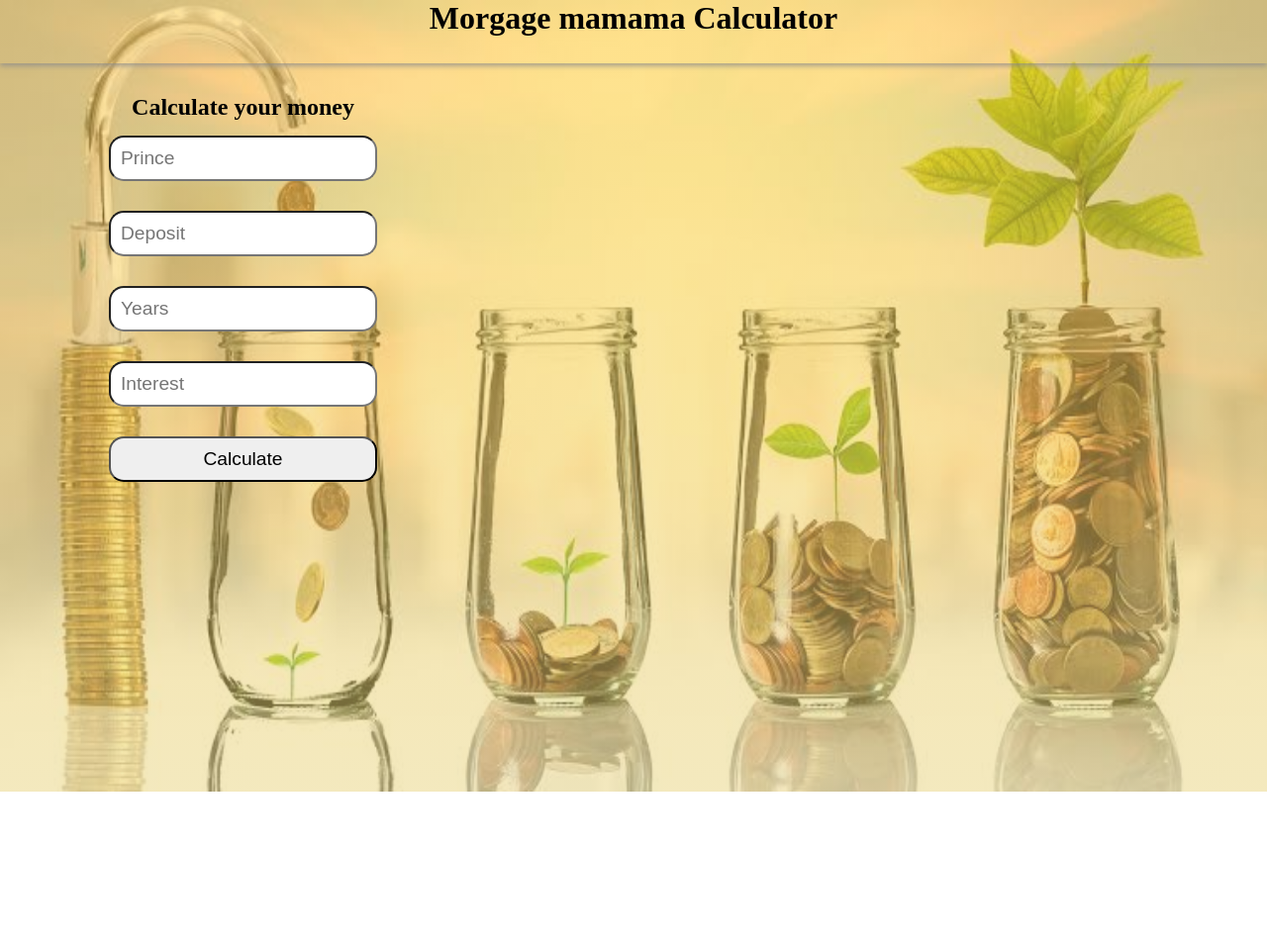
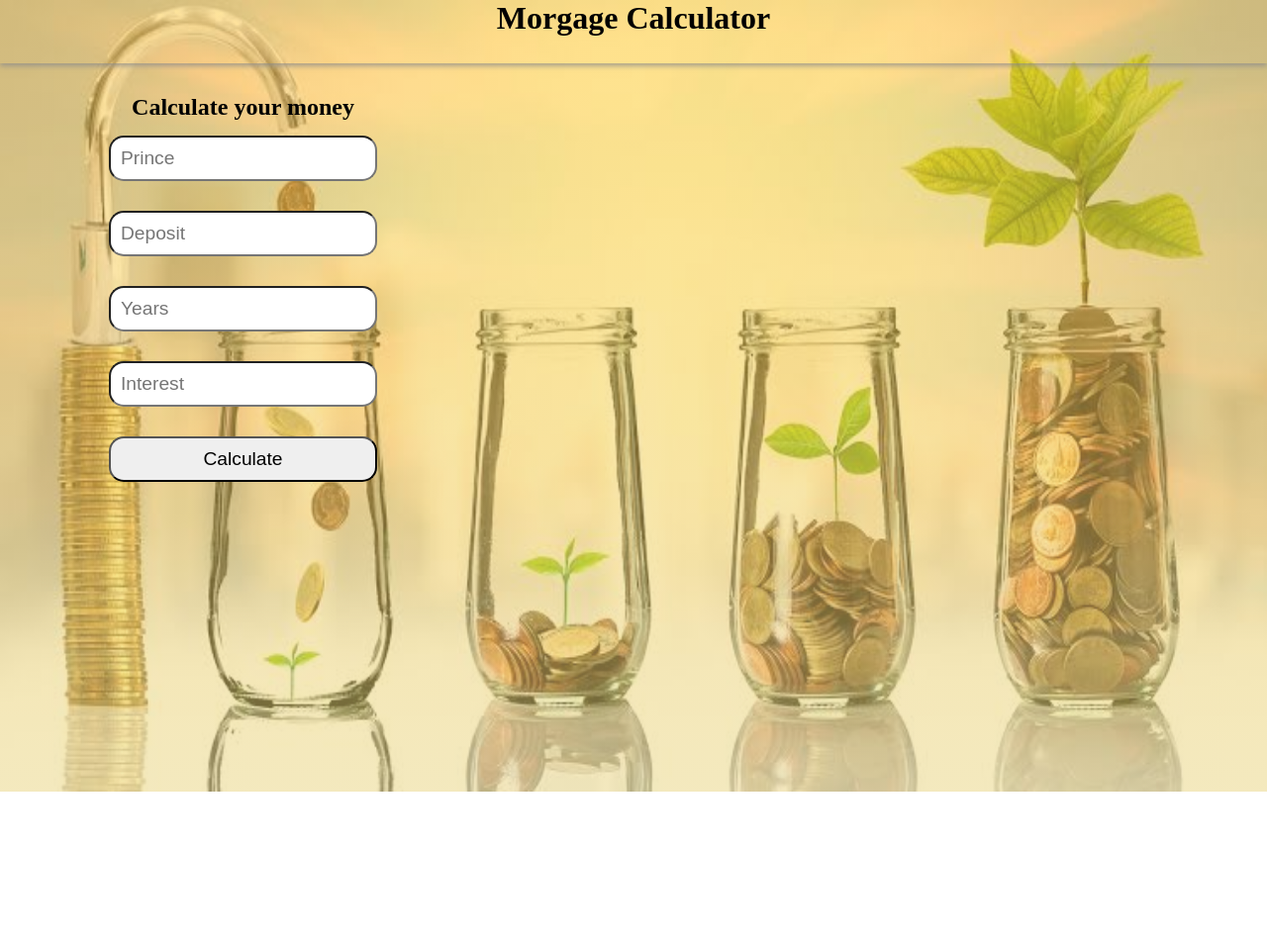
Before and after one commit to Leletungalo/morgageCalculator, a website: page public/index.html in a window 1280 px wide. Shown: the whole page at 99% size. Drawn offline with Linux system fonts and the light colour scheme.

Commit message:
removed mamamam

```diff
--- a/public/index.html
+++ b/public/index.html
@@ -10,7 +10,7 @@
 <body>
     <div class="mainContenar">
         <nav class="topBar">
-            <h1 class="heading">Morgage mamama Calculator</h1>
+            <h1 class="heading">Morgage Calculator</h1>
         </nav>
 
         <div class="form-side">
```
